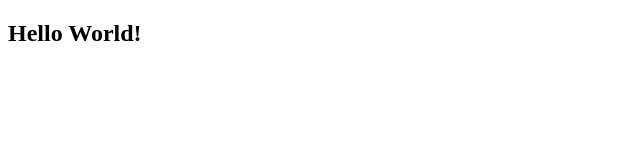
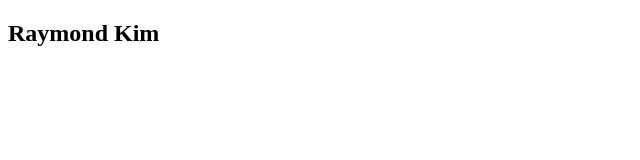
Before and after one commit to rayjaykim/foobar, a plain HTML site: page index.html in a window 1280 px wide. Shown: the full height of the page, 0-640 px from the left. Drawn offline with Linux system fonts and the light colour scheme.

Commit message:
update h2 with my name

```diff
--- a/index.html
+++ b/index.html
@@ -7,6 +7,6 @@
   <title>Document</title>
 </head>
 <body>
-  <h2>Hello World!</h2>
+  <h2>Raymond Kim</h2>
 </body>
 </html>
```
